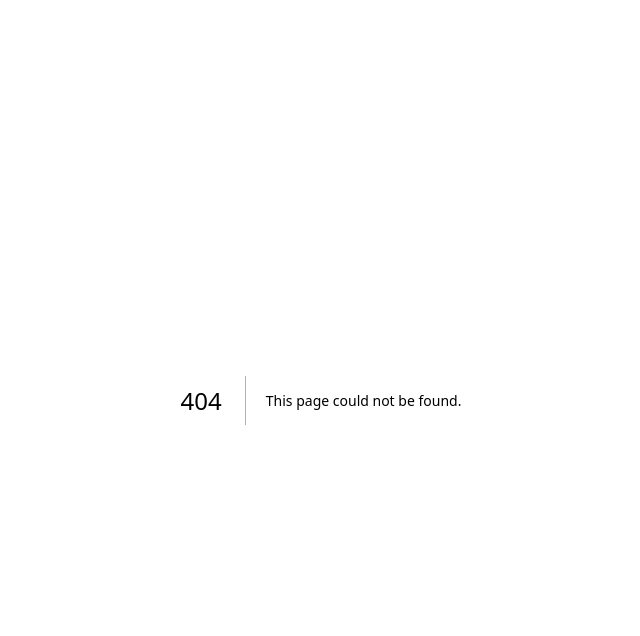
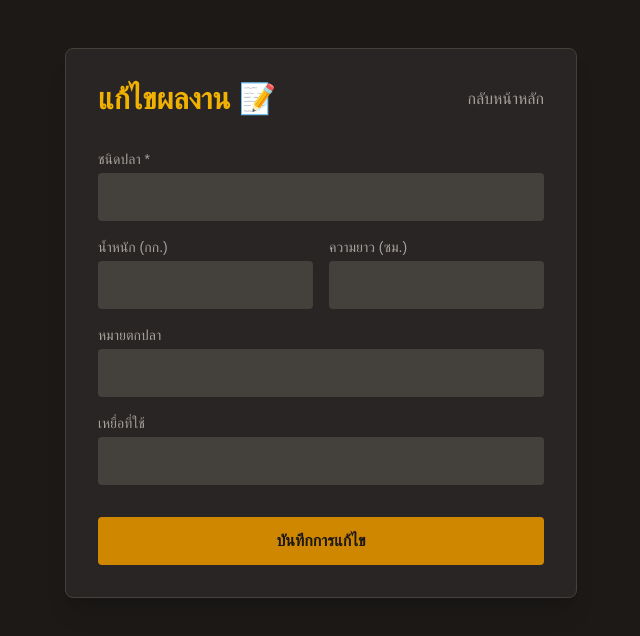
Before and after one commit to KKND1830/biteandbrag, a Next.js app: page /edit-log/1 in a window 1280 px wide. Before the commit this address had no page. Shown: the top 636 px of the page, without its empty margins (319-959 px from the left). Built offline with nearby package versions, Linux system fonts and the light colour scheme; no server answers; the database is empty.

Commit message:
Add edit button to feed

```diff
--- /dev/null
+++ b/app/edit-log/[id]/page.tsx
@@ -0,0 +1,123 @@
+'use client'
+import { useState, useEffect } from 'react'
+import { supabase } from '../../../utils/supabase'
+import { useParams, useRouter } from 'next/navigation'
+import Link from 'next/link'
+
+export default function EditLog() {
+  const params = useParams()
+  const router = useRouter()
+  const logId = params.id
+
+  const [fishName, setFishName] = useState('')
+  const [weight, setWeight] = useState('')
+  const [length, setLength] = useState('')
+  const [location, setLocation] = useState('')
+  const [lure, setLure] = useState('')
+  const [message, setMessage] = useState('')
+  const [loading, setLoading] = useState(true)
+
+  // 1. ดึงข้อมูลเดิมมาแสดง
+  useEffect(() => {
+    fetchLog()
+  }, [])
+
+  const fetchLog = async () => {
+    const { data, error } = await supabase
+      .from('bite_logs')
+      .select('*')
+      .eq('id', logId)
+      .single()
+
+    if (data) {
+      setFishName(data.fish_name)
+      setWeight(data.weight?.toString() || '')
+      setLength(data.length?.toString() || '')
+      setLocation(data.location_name || '')
+      setLure(data.lure_used || '')
+    }
+    setLoading(false)
+  }
+
+  // 2. บันทึกข้อมูลใหม่ทับของเดิม
+  const handleSubmit = async (e: React.FormEvent) => {
+    e.preventDefault()
+    setMessage('กำลังอัปเดตข้อมูล...')
+
+    const { error } = await supabase
+      .from('bite_logs')
+      .update({
+        fish_name: fishName,
+        weight: weight ? parseFloat(weight) : null,
+        length: length ? parseFloat(length) : null,
+        location_name: location,
+        lure_used: lure
+      })
+      .eq('id', logId)
+
+    if (error) {
+      setMessage('❌ อัปเดตไม่สำเร็จ: ' + error.message)
+    } else {
+      setMessage('✅ แก้ไขข้อมูลสำเร็จแล้ว! กำลังกลับหน้าหลัก...')
+      setTimeout(() => {
+        router.push('/')
+      }, 1500)
+    }
+  }
+
+  if (loading) return <p className="text-center text-stone-400 mt-20 animate-pulse">กำลังโหลดข้อมูล...</p>
+
+  return (
+    <main className="flex min-h-screen flex-col items-center py-12 px-4 bg-stone-900 text-stone-200">
+      <div className="w-full max-w-lg p-8 bg-stone-800 rounded-lg shadow-xl border border-stone-700">
+        <div className="flex justify-between items-center mb-8">
+          <h1 className="text-3xl font-bold text-yellow-500">แก้ไขผลงาน 📝</h1>
+          <Link href="/" className="text-stone-400 hover:text-white transition-colors">กลับหน้าหลัก</Link>
+        </div>
+
+        <form onSubmit={handleSubmit} className="space-y-4">
+          <div>
+            <label className="block mb-1 text-sm text-stone-400">ชนิดปลา *</label>
+            <input type="text" required value={fishName} onChange={(e) => setFishName(e.target.value)}
+              className="w-full p-3 bg-stone-700 rounded text-white focus:ring-2 focus:ring-yellow-500" />
+          </div>
+
+          <div className="flex gap-4">
+            <div className="w-1/2">
+              <label className="block mb-1 text-sm text-stone-400">น้ำหนัก (กก.)</label>
+              <input type="number" step="0.01" value={weight} onChange={(e) => setWeight(e.target.value)}
+                className="w-full p-3 bg-stone-700 rounded text-white focus:ring-2 focus:ring-yellow-500" />
+            </div>
+            <div className="w-1/2">
+              <label className="block mb-1 text-sm text-stone-400">ความยาว (ซม.)</label>
+              <input type="number" step="0.1" value={length} onChange={(e) => setLength(e.target.value)}
+                className="w-full p-3 bg-stone-700 rounded text-white focus:ring-2 focus:ring-yellow-500" />
+            </div>
+          </div>
+
+          <div>
+            <label className="block mb-1 text-sm text-stone-400">หมายตกปลา</label>
+            <input type="text" value={location} onChange={(e) => setLocation(e.target.value)}
+              className="w-full p-3 bg-stone-700 rounded text-white focus:ring-2 focus:ring-yellow-500" />
+          </div>
+
+          <div>
+            <label className="block mb-1 text-sm text-stone-400">เหยื่อที่ใช้</label>
+            <input type="text" value={lure} onChange={(e) => setLure(e.target.value)}
+              className="w-full p-3 bg-stone-700 rounded text-white focus:ring-2 focus:ring-yellow-500" />
+          </div>
+
+          <button type="submit" className="w-full py-3 mt-4 bg-yellow-600 hover:bg-yellow-500 text-stone-900 font-bold rounded transition-colors">
+            บันทึกการแก้ไข
+          </button>
+        </form>
+
+        {message && (
+          <div className="mt-6 p-3 bg-stone-900 rounded border border-stone-700 text-center text-sm font-mono text-yellow-400">
+            {message}
+          </div>
+        )}
+      </div>
+    </main>
+  )
+}
--- a/app/page.tsx
+++ b/app/page.tsx
@@ -34,7 +34,6 @@ export default function Home() {
     if (error) {
       alert('❌ ลบไม่สำเร็จ: ' + error.message)
     } else {
-      // ถ้าลบในฐานข้อมูลสำเร็จ ให้เอาออกจากการแสดงผลหน้าเว็บด้วย
       setLogs(logs.filter((log) => log.id !== id))
     }
   }
@@ -76,6 +75,15 @@ export default function Home() {
                     <h2 className="text-2xl font-bold text-white">{log.fish_name}</h2>
                     <div className="flex items-center gap-4">
                       <span className="text-sm text-stone-400">{new Date(log.created_at).toLocaleDateString('th-TH')}</span>
+
+                      {/* ปุ่มแก้ไข */}
+                      <Link
+                        href={`/edit-log/${log.id}`}
+                        className="text-blue-400 hover:text-blue-300 text-sm font-semibold transition-colors"
+                      >
+                        แก้ไข
+                      </Link>
+
                       {/* ปุ่มลบ */}
                       <button
                         onClick={() => handleDelete(log.id)}
```
